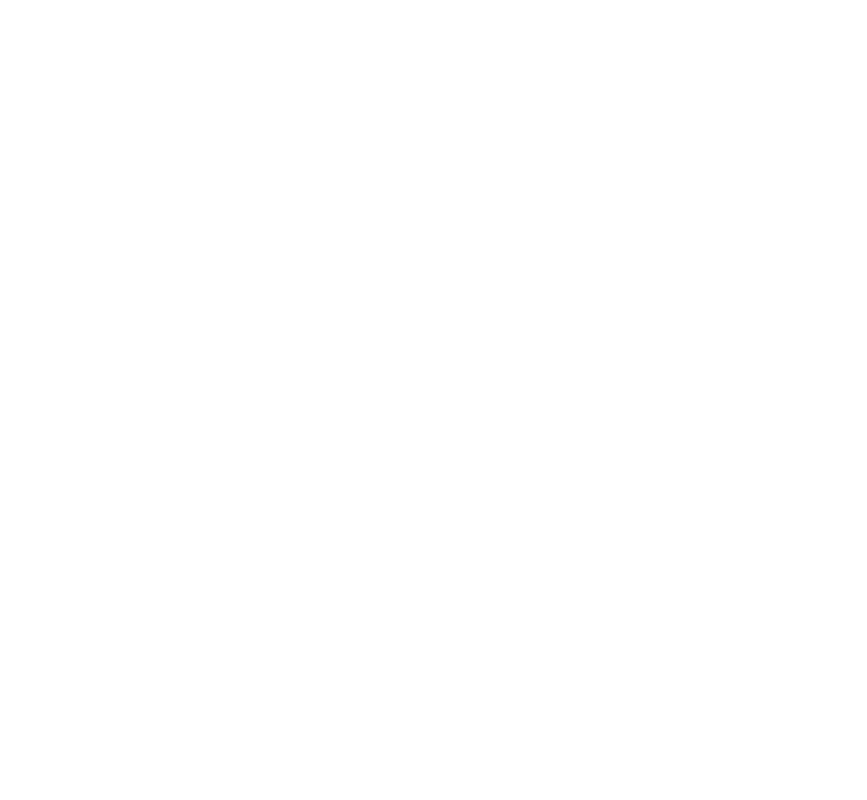
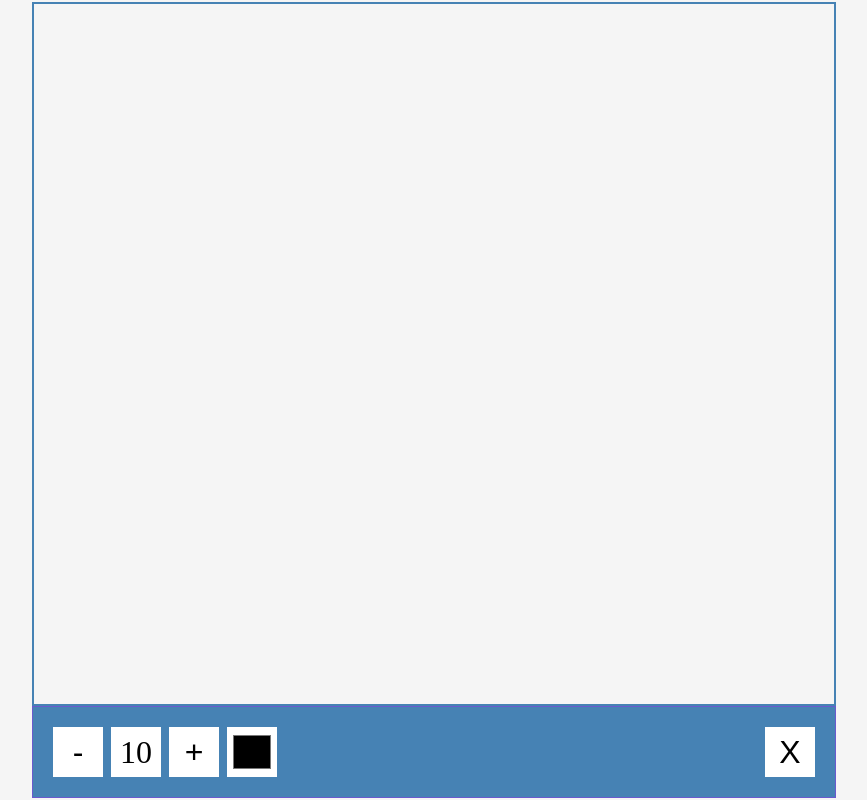
Before and after one commit to Levansarajishvili/Just-Paint, a plain HTML site: page index.html in a window 1280 px wide. Shown: the whole page, without its empty margins (206-1073 px from the left). Drawn offline with Linux system fonts and the light colour scheme.

Commit message:
newPaint

```diff
--- a/index.html
+++ b/index.html
@@ -7,6 +7,15 @@
     <link rel="stylesheet" href="./style.css">
 </head>
 <body>
+    <canvas id="canvas" width="800px" height="700px"></canvas>
+
+    <div class="toolbox">
+        <button id="decrease">-</button>
+        <span id="size">10</span>
+        <button id="increase">+</button>
+        <input type="color" id="color">
+        <button id="clear">X</button>
+    </div>
   <script src="./script.js"></script>
 </body>
 </html>
--- a/script.js
+++ b/script.js
@@ -0,0 +1,77 @@
+const canvas = document.getElementById('canvas');
+const increaseBtn = document.getElementById('increase');
+const decreaseBtn = document.getElementById('decrease');
+const sizeEl = document.getElementById('size');
+const colorEl = document.getElementById('color');
+const clearEl = document.getElementById('clear');
+
+const ctx = canvas.getContext('2d');
+
+let size = 10;
+let isPressed = false;
+colorEl.value = 'black';
+let color = colorEl.value;
+let x
+let y
+
+canvas.addEventListener('mousedown', (e) => {
+    isPressed = true
+
+    x = e.offsetX
+    y = e.offsetY
+})
+
+canvas.addEventListener('mouseup', (e) => {
+    isPressed = false
+
+    x = undefined
+    y = undefined
+})
+
+canvas.addEventListener('mousemove', (e) => {
+    if (isPressed) {
+        const x2 = offsetX
+        const y2 = offsetY
+
+        drawCircle(x2, y2)
+        drawLine(x, y, x2, y2)
+    }
+})
+
+function drawCircle(x, y) {
+    ctx.beginPath();
+    ctx.arc(x, y, size, 0, Math.PI * 2)
+    ctx.fillStyle = color
+    ctx.fill()
+}
+
+function drawCircle(x1, y1, x2, y2) {
+    ctx.beginPath()
+    ctx.moveTo(x1, y1)
+    ctx.lineTo(x2, y2)
+    ctx.strokeStyle = color
+    ctx.lineWidth = size * 2
+    ctx.stroke()
+}
+
+function updateSizeOneScreen() {
+    sizeEl.innerText = size
+}
+
+increaseBtn.addEventListener('click', () => {
+    size += 5
+
+    if (size > 50) {
+        size = 50
+    }
+    updateSizeOneScreen
+})
+
+decreaseBtn.addEventListener('click', () => {
+    size -= 5
+
+    if (size > 5) {
+        size = 5
+    }
+    updateSizeOneScreen
+})
--- a/style.css
+++ b/style.css
@@ -0,0 +1,43 @@
+*{
+    box-sizing: border-box;
+}
+
+body{
+    background-color: #f5f5f5;
+    display: flex;
+    flex-direction: column;
+    align-items: center;
+    justify-content: center;
+    height: 100vh;
+    margin: 0;
+}
+
+canvas{
+    border: 2px solid steelblue;
+}
+
+.toolbox{
+    background-color: steelblue;
+    border: 1px solid slateblue;
+    display: flex;
+    width: 804px;
+    padding: 1rem;
+}
+
+.toolbox > * {
+    background-color: white;
+    border: none;
+    display: inline-flex;
+    align-items: center;
+    justify-content: center;
+    font-size: 2rem;
+    height: 50px;
+    width: 50px;
+    margin: 0.25rem;
+    padding: 0.25rem;
+    cursor: pointer;
+}
+
+.toolbox > *:last-child{
+    margin-left: auto;
+}
```
